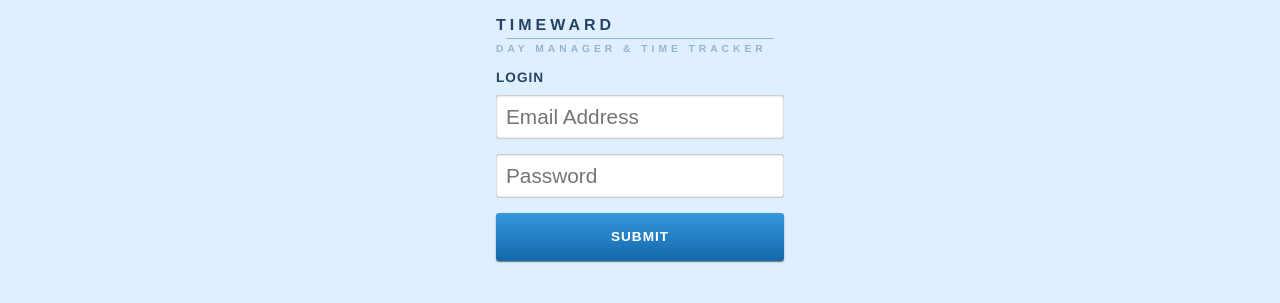
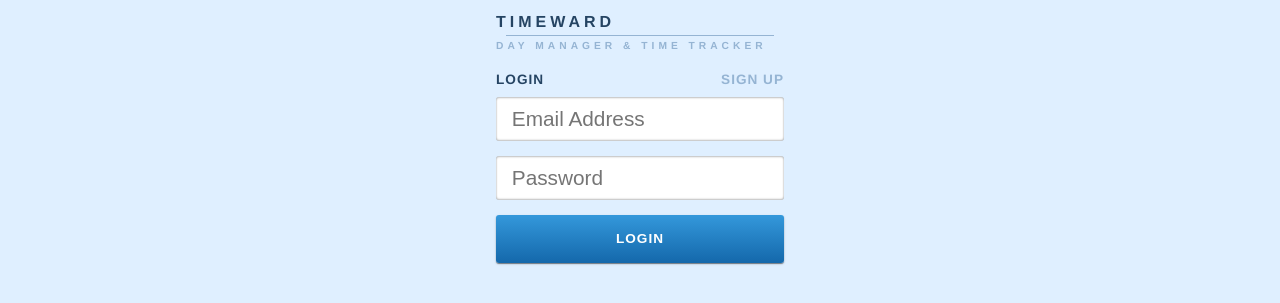
Before and after one commit to rpivo/timeward-react, a React app: page /login in a window 1280 px wide. Shown: the part 271-574 px from the top of the page. Built offline with nearby package versions, Linux system fonts and the light colour scheme; the HTML template or start-up script is replaced by a standard one.

Commit message:
add sign up label on login page form

```diff
--- a/src/components/Form.tsx
+++ b/src/components/Form.tsx
@@ -4,17 +4,30 @@ import { StyledForm } from '@styles/components/Form.styled';
 
 type FormProps = {
   children: React.ReactNode;
+  handleLabelClick: (label: string) => void;
+  isSignup: boolean;
   onSubmit: () => void;
 };
 
 type FormComposition = { Input?: React.FC<InputProps> };
 
 const Form: React.FC<FormProps> & FormComposition =
-  ({ children, onSubmit }: FormProps): JSX.Element =>
+  ({ children, onSubmit, handleLabelClick, isSignup }: FormProps): JSX.Element =>
     <StyledForm>
-      <label>LOGIN</label>
-      { children }
-      <input onClick={ onSubmit } type="submit" value="SUBMIT" />
+      <label
+        className={`label-login ${!isSignup ? 'active' : ''}`}
+        onClick={(): void => handleLabelClick('login')}
+      >
+        LOGIN
+      </label>
+      <label
+        className={`label-signup ${isSignup ? 'active' : ''}`}
+        onClick={(): void => handleLabelClick('signup')}
+      >
+        SIGN UP
+      </label>
+      {children}
+      <input onClick={onSubmit} type='submit' value={isSignup ? 'SIGN UP' : 'LOGIN'} />
     </StyledForm>;
 
 export default Form;
--- a/src/pages/Login.tsx
+++ b/src/pages/Login.tsx
@@ -17,6 +17,7 @@ const Login: React.FC<LoginProps> = ({ setIsAuthorized }: LoginProps): JSX.Eleme
   const [inputs, setInputs] = useState({ email: '', password: '' });
   const [isLoading, setIsLoading] = useState(false);
   const [didAuthFail, setDidAuthFail] = useState(false);
+  const [isSignup, setIsSignup] = useState(false);
 
   const {
     clientID,
@@ -80,6 +81,9 @@ const Login: React.FC<LoginProps> = ({ setIsAuthorized }: LoginProps): JSX.Eleme
       setInputs(prevState => ({ ...prevState, [kind]: event.target.value }));
     };
 
+  const handleLabelClick = (label: string): void =>
+    label === 'signup' ? setIsSignup(true) : setIsSignup(false);
+
   return (
     <Alignment vertical horizontal>
       {isLoading ? <Spinner /> : (
@@ -92,9 +96,16 @@ const Login: React.FC<LoginProps> = ({ setIsAuthorized }: LoginProps): JSX.Eleme
               Incorrect username or password.
             </p>
           }
-          <Form onSubmit={handleAuthFlow}>
-            <Input onChange={handleInputChange('email')} placeholder='Email Address' />
-            <Input onChange={handleInputChange('password')} placeholder='Password' password />
+          <Form isSignup={isSignup} handleLabelClick={handleLabelClick} onSubmit={handleAuthFlow}>
+            <Input
+              onChange={handleInputChange('email')}
+              placeholder={`${isSignup ? 'New' : ''} Email Address`}
+            />
+            <Input
+              onChange={handleInputChange('password')}
+              placeholder={`${isSignup ? 'New' : ''} Password`}
+              password
+            />
           </Form>
         </StyledLogin>
       )}
--- a/src/styles/components/Form.styled.tsx
+++ b/src/styles/components/Form.styled.tsx
@@ -5,8 +5,21 @@ export const StyledForm = styled.form`
   font-weight: bold;
 
   label {
-    color: ${(props): string => props.theme.primary};
+    color: ${(props): string => props.theme.tertiary};
     letter-spacing: 1px;
+    cursor: pointer;
+
+    &.label-signup {
+      float: right;
+    }
+
+    &.active {
+      color: ${(props): string => props.theme.primary};
+    }
+
+    :hover {
+      color: ${(props): string => props.theme.primary};
+    }
   }
 
   input {
--- a/src/styles/pages/Login.styled.tsx
+++ b/src/styles/pages/Login.styled.tsx
@@ -14,7 +14,7 @@ const StyledLogin = styled.div`
     font-size: 0.64rem;
     letter-spacing: 0.25rem;
     margin-top: -0.25rem;
-    margin-bottom: 1rem;
+    margin-bottom: 1.3rem;
     color: ${(props): string => props.theme.tertiary};
   }
 
```
Also changed, not shown: 1 other file (tests, documents, lock files or other folders).
